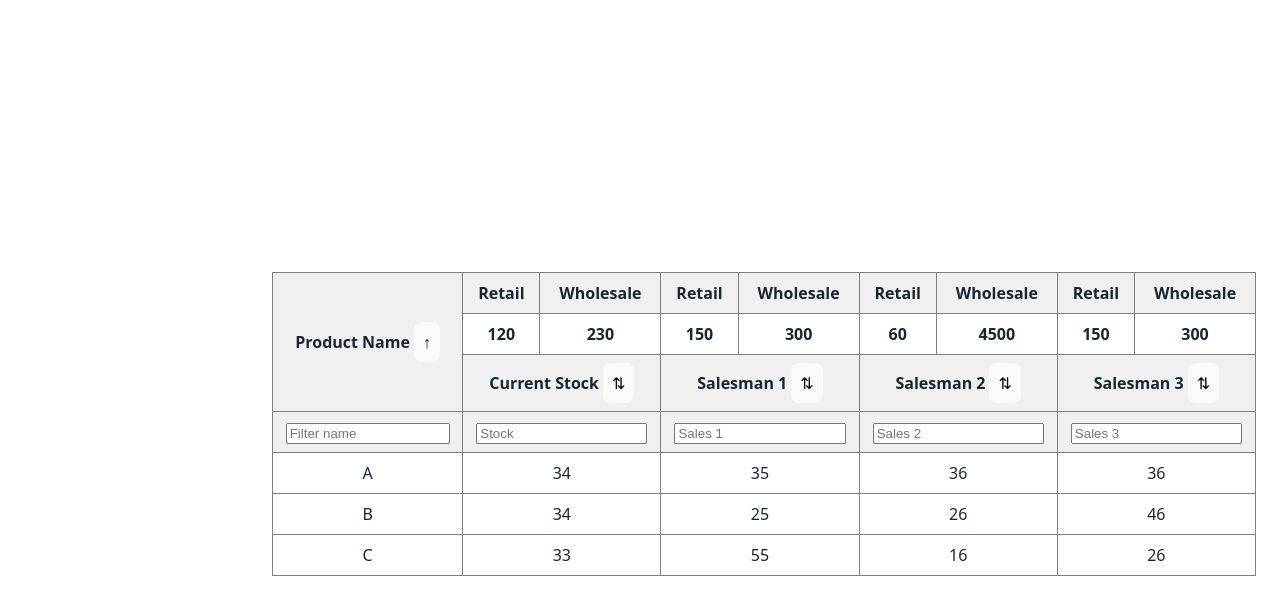
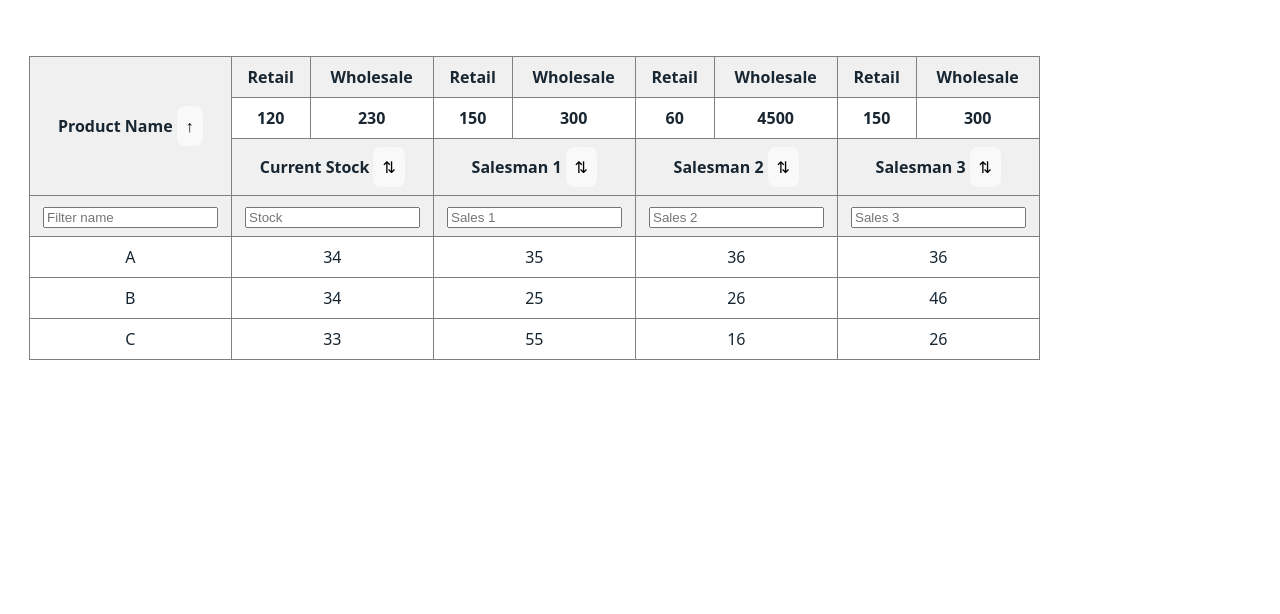
Before and after one commit to divyakelaskar/LearnByCodingSuite, a React (Vite) app in the folder Dynamic Table Header/: page / in a window 1280 px wide. Shown: the top 614 px of the page. Built offline with nearby package versions, Linux system fonts and the light colour scheme.

Commit message:
style changes

```diff
--- a/Dynamic Table Header/src/index.css
+++ b/Dynamic Table Header/src/index.css
@@ -23,11 +23,10 @@ a:hover {
 }
 
 body {
-  margin-left: 20%;
+  margin-left: 1%;
   display: flex;
-  place-items: center;
   min-width: 320px;
-  min-height: 100vh;
+  min-height: 90vh;
 }
 
 h1 {
```
